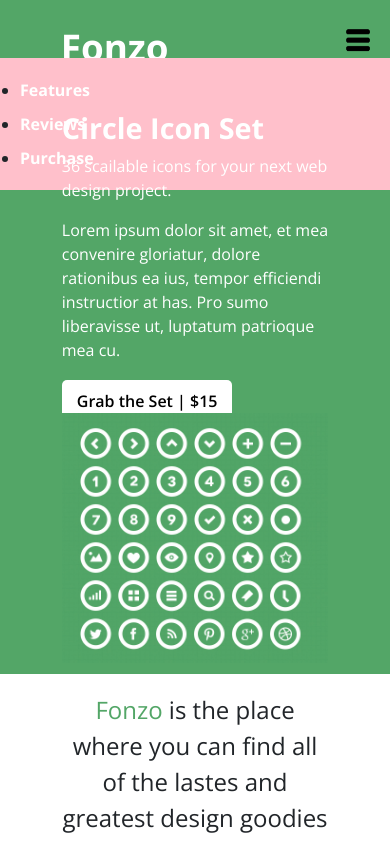
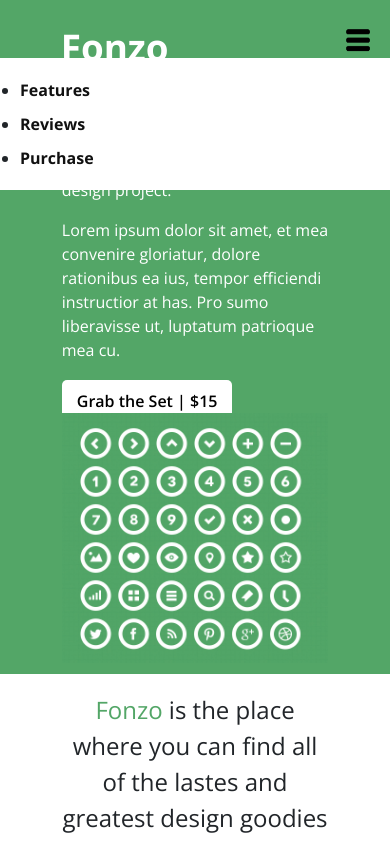
Before and after one commit to nicolecasares/fonzo, a plain HTML site: page index.html in a window 390 px wide. Both pictures are taken after a click on the element 358 px from the left and 41 px from the top of the page. Shown: the top 843 px of the page. Drawn offline with nearby package versions, Linux system fonts and the light colour scheme.

Commit message:
Made changes with nav

```diff
--- a/styles.css
+++ b/styles.css
@@ -64,12 +64,22 @@ nav.desktop-nav{
     top: -37px;
 }
 
-.menu-toggle ul{
+/*.menu-toggle ul{
 	min-width: 100%;
 	position: absolute;
 	top: 0;
 	background: pink;
 	padding: 10px;
+}*/
+
+.menu-toggle ul {
+    min-width: 100%;
+    position: absolute;
+    top: 0;
+    background: #ffffff;
+    padding: 10px;
+    z-index: 99;
+    text-decoration: none;
 }
 
 .menu-toggle ul li{
@@ -77,7 +87,7 @@ nav.desktop-nav{
 }
 
 a{
-		color: white;
+		color: #111;
 		text-decoration: none;
 		font-weight: bold;
 	}
@@ -135,6 +145,7 @@ a{
 	margin-top: 2.5%;
     margin-left: 13%;
     font-size: 2.3em;
+    color: white;
 
 }
 
```
